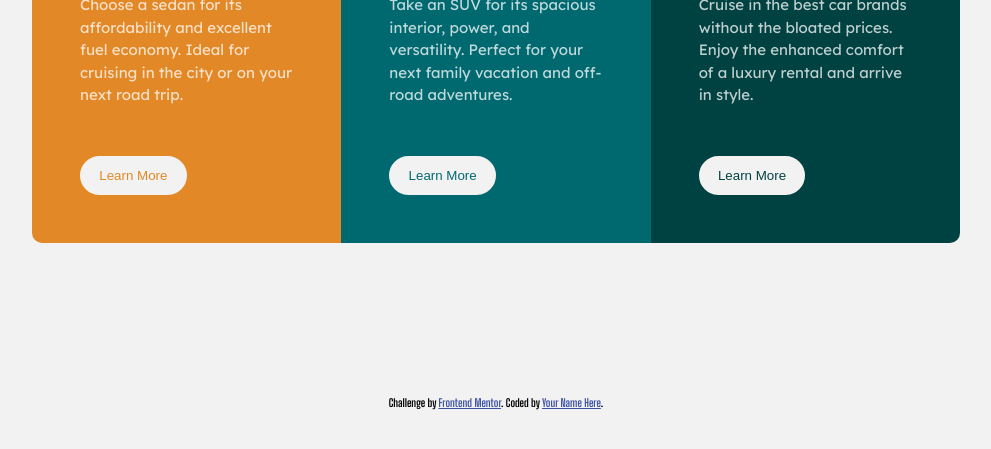
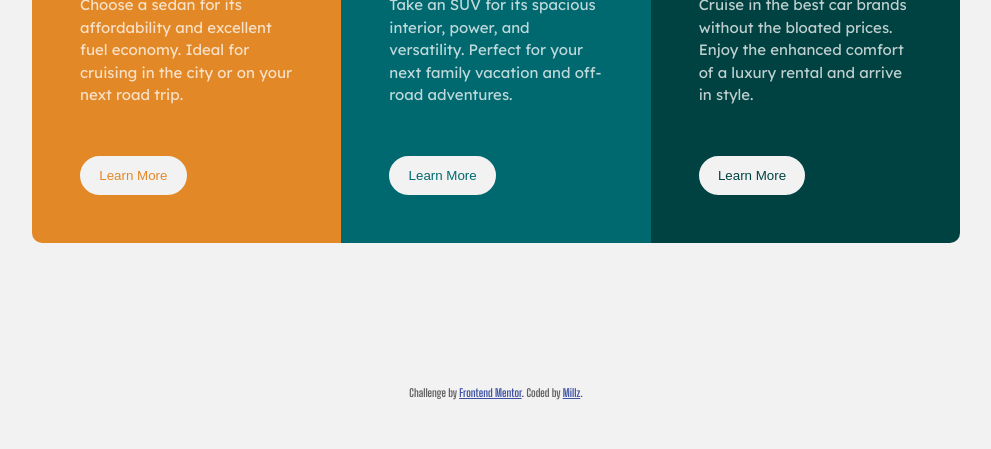
Before and after one commit to Brezus/3-column-card, a plain HTML site: page index.html in a window 1280 px wide. Shown: the part 315-764 px from the top of the page, without its empty margins (144-1135 px from the left). Drawn offline with Linux system fonts and the light colour scheme.

Commit message:
Update index.html

```diff
--- a/index.html
+++ b/index.html
@@ -14,9 +14,11 @@
     <title>Frontend Mentor | 3-column preview card component</title>
     <style>
       .attribution {
+        position: relative;
+        bottom: 10px;
         font-size: 11px;
         text-align: center;
-        color: black;
+        color: rgba(0, 0, 0, 0.603);
       }
       .attribution a {
         color: hsl(228, 45%, 44%);
@@ -59,7 +61,10 @@
       Challenge by
       <a href="https://www.frontendmentor.io?ref=challenge" target="_blank"
         >Frontend Mentor</a
-      >. Coded by <a href="#">Your Name Here</a>.
+      >. Coded by
+      <a href="https://www.frontendmentor.io/profile/Brezus" target="_blank"
+        >Millz</a
+      >.
     </div>
   </body>
 </html>
```
